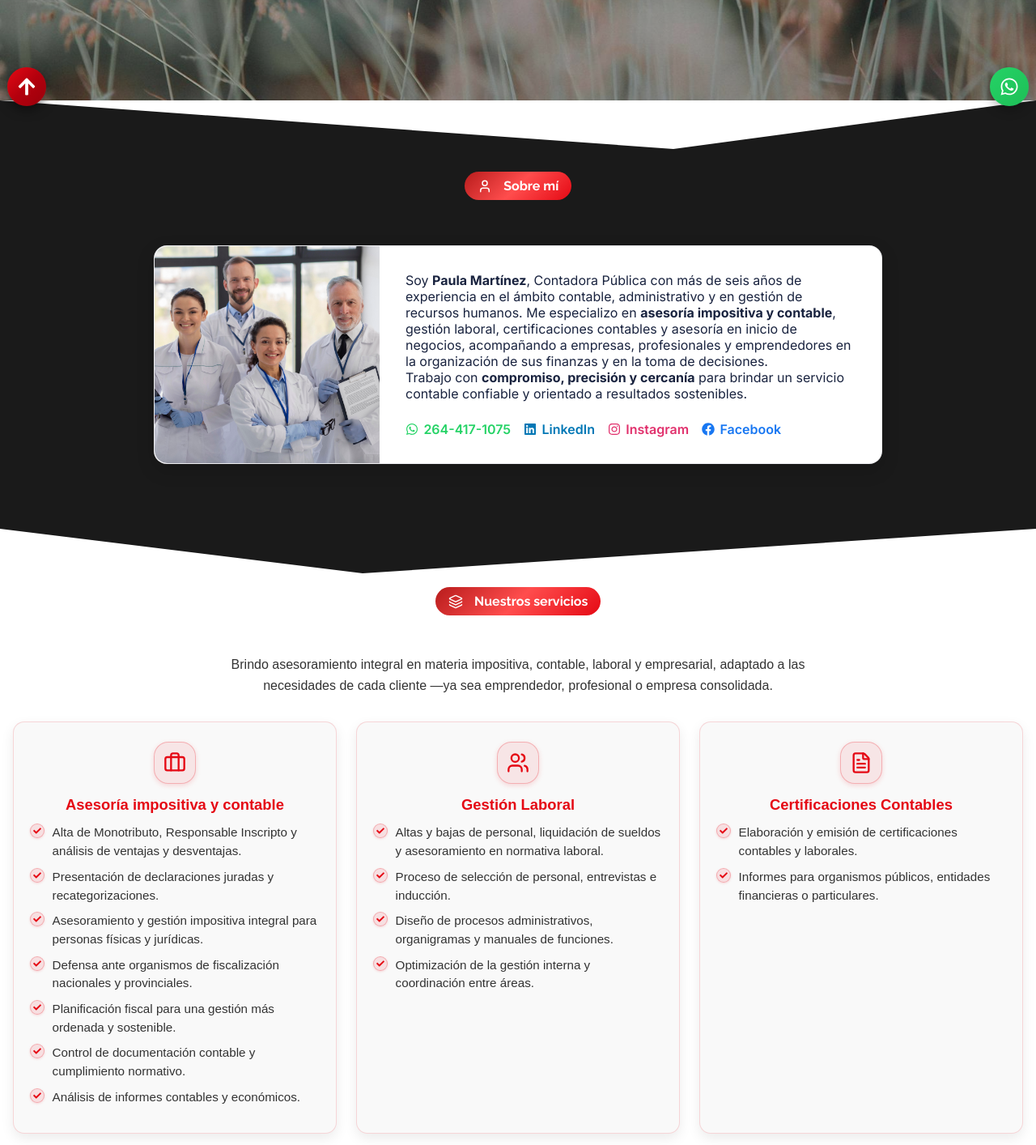
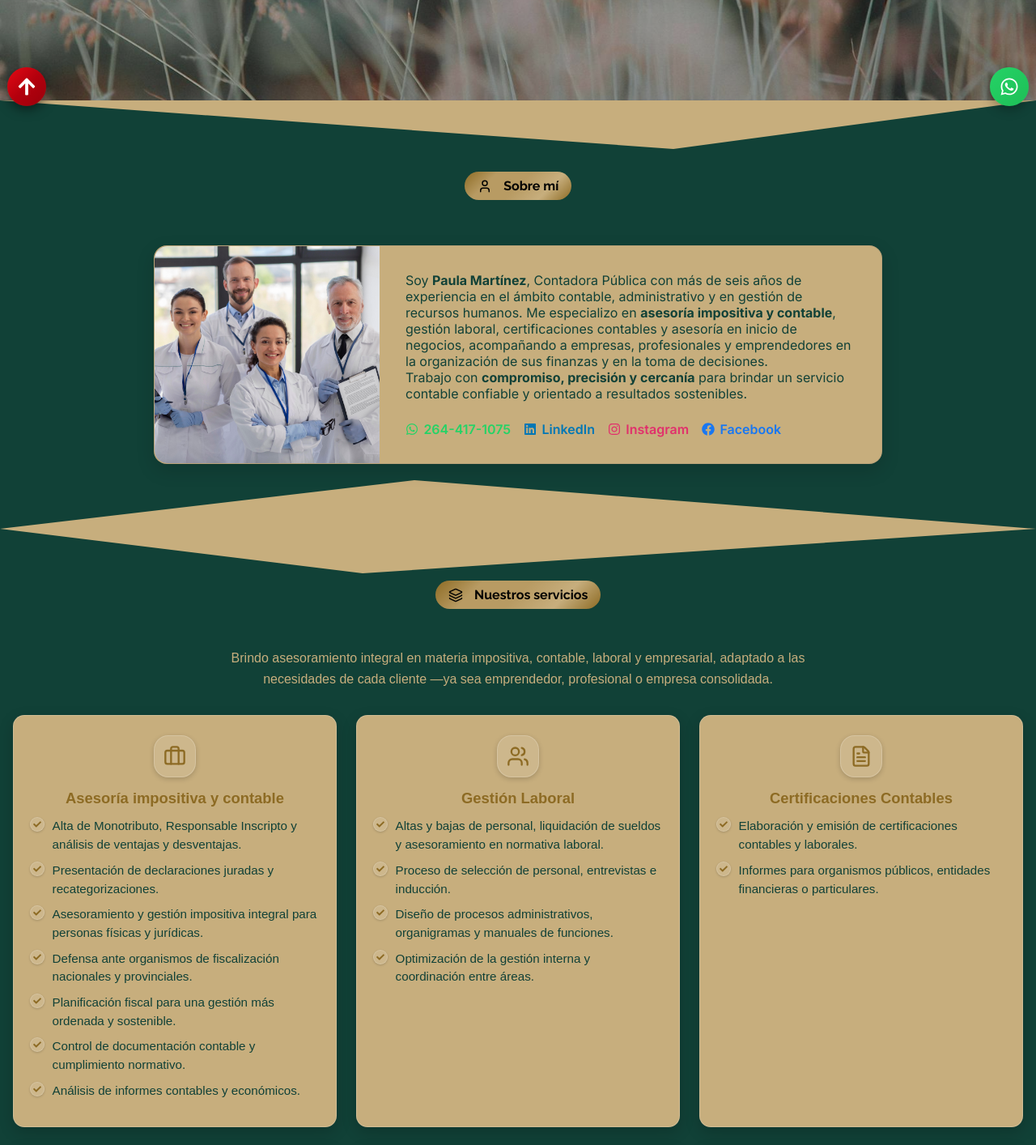
Before and after one commit to franco-barros/Martinez, a Next.js app: page / in a window 1280 px wide. Shown: the part 660-2074 px from the top of the page at 81% size. Built offline with nearby package versions, Linux system fonts and the light colour scheme.

Commit message:
Chance colors

```diff
--- a/src/styles/about/AboutUs.module.css
+++ b/src/styles/about/AboutUs.module.css
@@ -1,8 +1,8 @@
 .aboutSection {
-  --primary-red: #ffffff;
-  --dark-bg: #1a1a1a;
-  --text-dark: #19233f;
-  --text-light: #b81c1c;
+  --primary-light: #c7ae7d; /* reemplazo de blanco/rojo */
+  --dark-bg: #114137; /* nuevo fondo */
+  --text-dark: #000;
+  --text-light: #c7ae7d; /* acento */
   --card-shadow: rgba(0, 0, 0, 0.15);
   position: relative;
   padding: 5rem 1rem;
@@ -14,6 +14,20 @@
   overflow: hidden;
 }
 
+.aboutSection::after {
+  content: "";
+  position: absolute;
+  bottom: 0;
+  left: 0;
+  width: 100%;
+  height: 60px;
+  background-color: #c7ae7d;
+  clip-path: polygon(0 100%, 40% 0%, 100% 100%);
+
+  z-index: 1;
+  pointer-events: none;
+}
+
 .aboutSection::before {
   content: "";
   position: absolute;
@@ -21,7 +35,7 @@
   left: 0;
   width: 100%;
   height: 60px;
-  background-color: #ffffff;
+  background-color: #c7ae7d; /* antes blanco */
   clip-path: polygon(0 0, 65% 100%, 100% 0);
   z-index: 1;
   pointer-events: none;
@@ -40,20 +54,32 @@
   align-items: center;
   justify-content: center;
   gap: 0.5rem;
-  background: linear-gradient(135deg, #b81c1c 0%, #ff4d4d 50%, #e50914 100%);
+
+  /* 🎨 Degradado dorado limpio y válido */
+  background: linear-gradient(
+    135deg,
+    #8d6b24 0%,
+    #b89b63 25%,
+    #b89b63 50%,
+    #c7ae7d 75%,
+    #8d6b24 100%
+  );
+
   border-radius: 9999px;
   padding: 0.5rem 1rem;
   font-size: 1rem;
   font-family: var(--font-raleway);
   font-weight: 700;
-  color: var(--primary-red, #ffffff);
+
+  /* Texto negro como pediste */
+
   margin: 0 auto 1rem;
   z-index: 2;
   position: relative;
 }
 
 .descriptionCard {
-  background-color: #ffffff;
+  background-color: #c7ae7d;
   border-radius: 16px;
   border: 1px solid rgba(25, 35, 63, 0.08);
   box-shadow: 0 8px 22px var(--card-shadow);
@@ -87,6 +113,13 @@
   padding: 2rem;
 }
 
+/* textos dentro de la tarjeta */
+.textWrapper p,
+.textWrapper h2,
+.textWrapper h3 {
+  color: #114137;
+}
+
 .textWrapper {
   margin-bottom: 1.5rem;
 }
@@ -104,8 +137,16 @@
   font-weight: 600;
   text-decoration: none;
   transition: color 0.2s ease;
+  color: #114137;
 }
 
+.socialLinks a:hover {
+  color: #19233f;
+}
+
+/* --------------------------
+   📱 RESPONSIVE — intacto
+--------------------------- */
 @media (max-width: 768px) {
   .descriptionCard {
     flex-direction: column;
--- a/src/styles/contactme/ContactMe.module.css
+++ b/src/styles/contactme/ContactMe.module.css
@@ -1,8 +1,8 @@
 .contactSection {
   position: relative;
   padding: 4rem 1.5rem;
-  background-color: var(--dark-bg, #1a1a1a);
-  color: var(--text-light, #fff);
+  background-color: #114137; /* fondo verde */
+  color: #c7ae7d; /* dorado claro */
   text-align: center;
 }
 
@@ -13,12 +13,13 @@
   left: 0;
   width: 100%;
   height: 60px;
-  background-color: #ffffff;
+  background-color: #c7ae7d; /* dorado claro */
   clip-path: polygon(0 0%, 65% 101%, 100% 0%);
   z-index: 0;
   pointer-events: none;
 }
 
+/* BADGE */
 .badgeWrapper {
   display: flex;
   justify-content: center;
@@ -31,21 +32,29 @@
   align-items: center;
   justify-content: center;
   gap: 0.5rem;
-  background: linear-gradient(135deg, #b81c1c 0%, #ff4d4d 50%, #e50914 100%);
+
+  background: linear-gradient(
+    135deg,
+    #8d6b24 0%,
+    #b89b63 35%,
+    #c7ae7d 60%,
+    #8d6b24 100%
+  );
+
   border-radius: 9999px;
   padding: 0.5rem 1rem;
   font-size: 1rem;
   font-family: var(--font-raleway);
   font-weight: 700;
-  color: var(--primary-red, #ffffff);
   margin: 0 auto 1rem;
   margin-top: 0.5rem;
 }
 
+/* TITLES */
 .heading {
   font-size: 2.5rem;
   font-family: var(--font-raleway);
-  color: var(--primary-red, #ffffff);
+  color: #c7ae7d;
   margin-bottom: 0.5rem;
   text-align: center;
   font-weight: 700;
@@ -55,11 +64,12 @@
   font-size: 1.1rem;
   font-family: var(--font-inter);
   font-weight: 400;
-  color: var(--text-dark, #d9d9d9);
+  color: #e5d8b8;
   margin-bottom: 2.5rem;
   text-align: center;
 }
 
+/* CONTACT WRAPPER */
 .contactWrapper {
   display: flex;
   gap: 3rem;
@@ -70,12 +80,13 @@
   text-align: left;
 }
 
+/* CARD */
 .card {
-  background-color: var(--dark-bg, #222222);
+  background-color: #c7ae7d;
   border-radius: 12px;
   box-shadow: 0 4px 12px rgba(0, 0, 0, 0.45);
   padding: 2rem;
-  color: var(--text-light, #ffffff);
+  color: #114137;
   flex: 1;
   display: flex;
   flex-direction: column;
@@ -89,7 +100,7 @@
   font-size: 1.5rem;
   font-family: var(--font-raleway);
   font-weight: 700;
-  color: var(--text-light, #ffffff);
+  color: #8d6b24;
   margin-bottom: 1.5rem;
   display: flex;
   align-items: center;
@@ -98,12 +109,13 @@
 .socialCard .cardTitle {
   justify-content: center;
   text-decoration: underline;
-  text-decoration-color: var(--primary-red, #b81c1c);
+  text-decoration-color: #8d6b24;
   text-underline-offset: 6px;
 }
 
+/* CONTACT INFO */
 .contactInfo {
-  color: var(--text-light, #d9d9d9);
+  color: #114137;
   font-size: 1rem;
   line-height: 1.4;
   display: flex;
@@ -113,7 +125,7 @@
 }
 
 .infoTitle {
-  color: var(--primary-red, #b81c1c);
+  color: #8d6b24;
   font-weight: 700;
   margin-top: 0.8rem;
   margin-bottom: 0.2rem;
@@ -123,6 +135,7 @@
   font-family: var(--font-raleway);
 }
 
+/* FORM */
 .contactForm {
   display: flex;
   flex-direction: column;
@@ -136,9 +149,8 @@
 .textAreaField {
   padding: 0.9rem 1rem;
   border-radius: 8px;
-  border: 1px solid var(--primary-red, #b81c1c);
-  background-color: transparent;
-  color: var(--text-light, #ffffff);
+  border: 1px solid #8d6b24;
+  background-color: rgba(0, 0, 0, 0.05);
   font-size: 1rem;
   font-family: var(--font-inter);
   font-weight: 400;
@@ -147,8 +159,8 @@
 .inputField:focus,
 .textAreaField:focus {
   outline: none;
-  border-color: #ff4d4d;
-  background-color: rgba(184, 28, 28, 0.15);
+  border-color: #b89b63;
+  background-color: rgba(199, 174, 125, 0.2);
 }
 
 .textAreaField {
@@ -156,9 +168,9 @@
   resize: vertical;
 }
 
+/* BUTTON */
 .submitButton {
-  background-color: var(--primary-red, #b81c1c);
-  color: var(--primary-red-bg, #ffffff);
+  background: linear-gradient(135deg, #8d6b24, #c7ae7d);
   font-size: 1.1rem;
   font-family: var(--font-raleway);
   font-weight: 600;
@@ -171,9 +183,10 @@
 }
 
 .submitButton:hover {
-  background-color: #ff4d4d;
+  background: linear-gradient(135deg, #b89b63, #e5d8b8);
 }
 
+/* SOCIAL CARD */
 .socialCardWrapper {
   display: flex;
   justify-content: center;
@@ -181,8 +194,8 @@
 }
 
 .socialCard {
-  background-color: var(--dark-bg, #222222);
-  color: var(--text-light, #ffffff);
+  background-color: #c7ae7d;
+  color: #114137;
   padding: 2rem;
   border-radius: 12px;
   text-align: center;
@@ -195,6 +208,7 @@
   margin-bottom: 1.5rem;
 }
 
+/* SOCIAL BUTTONS */
 .socialButtons {
   display: flex;
   justify-content: center;
@@ -212,20 +226,15 @@
   text-decoration: none;
   font-family: var(--font-raleway);
   font-weight: 700;
-  background: linear-gradient(135deg, #b81c1c, #ff4d4d);
-  color: var(--text-light, #ffffff);
+
+  background: linear-gradient(135deg, #8d6b24, #c7ae7d);
   border: 1px solid transparent;
   transition: transform 0.2s ease, box-shadow 0.3s ease;
 }
 
 .socialButton:hover {
   transform: translateY(-2px);
-  box-shadow: 0 6px 16px rgba(0, 0, 0, 0.45);
-}
-
-.socialButton:focus-visible {
-  outline: 2px solid #ff4d4d;
-  outline-offset: 2px;
+  box-shadow: 0 6px 16px rgba(0, 0, 0, 0.35);
 }
 
 .socialButton svg {
@@ -233,17 +242,16 @@
 }
 
 .instagramButton {
-  background: linear-gradient(45deg, #f58529, #dd2a7b, #8134af, #515bd4);
-  color: #fff;
+  background: linear-gradient(45deg, #b89b63, #c7ae7d);
   border: none;
 }
 
 .facebookButton {
-  background: linear-gradient(45deg, #1877f2, #3b5998);
-  color: #fff;
+  background: linear-gradient(45deg, #8d6b24, #b89b63);
   border: none;
 }
 
+/* RESPONSIVE */
 @media (max-width: 768px) {
   .contactWrapper {
     flex-direction: column;
@@ -269,9 +277,10 @@
   }
 }
 
+/* SPINNER */
 .spinner {
   border: 3px solid rgba(255, 255, 255, 0.3);
-  border-top: 3px solid var(--dark-bg, #1a1a1a);
+  border-top: 3px solid #8d6b24;
   border-radius: 50%;
   width: 18px;
   height: 18px;
--- a/src/styles/practicearea/PracticeAreas.module.css
+++ b/src/styles/practicearea/PracticeAreas.module.css
@@ -1,14 +1,16 @@
 .practiceAreasSection {
   position: relative;
   overflow: hidden;
-  --pa-bg: #ffffff;
-  --pa-text: #111111;
-  --pa-accent-1: #e50914;
-  --pa-accent-2: #b40610;
-  --pa-accent-3: #660000;
-  --pa-accent-soft: rgba(229, 9, 20, 0.08);
-  --pa-accent-border: rgba(229, 9, 20, 0.15);
-  --pa-card-shadow: rgba(0, 0, 0, 0.08);
+
+  /* 🎨 Nueva paleta unificada */
+  --pa-bg: #114137; /* fondo verde oscuro */
+  --pa-text: #000; /* texto negro */
+  --pa-gold-1: #8d6b24; /* dorado fuerte */
+  --pa-gold-2: #b89b63; /* dorado medio */
+  --pa-gold-3: #c7ae7d; /* dorado claro */
+  --pa-soft: rgba(255, 255, 255, 0.1);
+  --pa-soft-border: rgba(255, 255, 255, 0.18);
+  --pa-card-shadow: rgba(0, 0, 0, 0.18);
 
   padding: 2rem 1rem;
   background-color: var(--pa-bg);
@@ -22,8 +24,22 @@
   left: 0;
   width: 100%;
   height: 55px;
-  background-color: #1a1a1a;
+  background-color: var(--pa-gold-3);
   clip-path: polygon(0 0%, 35% 100%, 100% 0%);
+  z-index: 1;
+  pointer-events: none;
+  transform: translateZ(0);
+}
+
+.practiceAreasSection::after {
+  content: "";
+  position: absolute;
+  bottom: 0;
+  left: 0;
+  width: 100%;
+  height: 55px;
+  background-color: var(--pa-gold-3);
+  clip-path: polygon(0 100%, 35% 0%, 100% 100%);
   z-index: 1;
   pointer-events: none;
   transform: translateZ(0);
@@ -43,22 +59,30 @@
   align-items: center;
   justify-content: center;
   gap: 0.5rem;
-  background: linear-gradient(135deg, #b81c1c 0%, #ff4d4d 50%, #e50914 100%);
+
+  background: linear-gradient(
+    135deg,
+    #8d6b24 0%,
+    #b89b63 25%,
+    #b89b63 50%,
+    #c7ae7d 75%,
+    #8d6b24 100%
+  );
+
   border-radius: 9999px;
   padding: 0.5rem 1rem;
   font-size: 1rem;
   font-family: var(--font-raleway);
   font-weight: 700;
-  color: #fff;
   margin: 0 auto 1rem;
-  margin-top: 0.5rem;
 }
 
+/* --- Descripción --- */
 .description {
   text-align: center;
   max-width: 720px;
   margin: 0 auto 2rem;
-  color: #333;
+  color: var(--pa-gold-3);
   line-height: 1.6;
   font-size: 1rem;
 }
@@ -89,11 +113,11 @@
 }
 
 .areaCard {
-  background: #f9f9f9;
+  background: var(--pa-gold-3);
   border-radius: 14px;
-  border: 1px solid var(--pa-accent-border);
+  border: 1px solid var(--pa-soft-border);
   padding: 1.5rem 1.25rem;
-  box-shadow: 0 6px 16px var(--pa-card-shadow);
+  box-shadow: 0 6px 18px var(--pa-card-shadow);
   transition: transform 0.18s ease, box-shadow 0.18s ease;
   position: relative;
   z-index: 2;
@@ -102,7 +126,7 @@
 
 .areaCard:hover {
   transform: translateY(-4px);
-  box-shadow: 0 8px 22px rgba(229, 9, 20, 0.25);
+  box-shadow: 0 8px 22px rgba(0, 0, 0, 0.28);
 }
 
 /* --- Icono superior --- */
@@ -112,17 +136,17 @@
   justify-content: center;
   width: 52px;
   height: 52px;
-  background-color: var(--pa-accent-soft);
+  background-color: rgba(255, 255, 255, 0.12);
   border-radius: 18px;
   margin: 0 auto 0.9rem;
-  border: 1px solid rgba(229, 9, 20, 0.25);
-  color: var(--pa-accent-1);
-  box-shadow: 0 2px 6px rgba(229, 9, 20, 0.15);
+  border: 1px solid var(--pa-soft-border);
+  color: var(--pa-gold-1);
+  box-shadow: 0 2px 6px rgba(0, 0, 0, 0.18);
 }
 
 /* --- Título --- */
 .areaCard h4 {
-  color: var(--pa-accent-1);
+  color: var(--pa-gold-1);
   font-weight: 700;
   margin-bottom: 0.8rem;
   font-size: 1.15rem;
@@ -143,10 +167,10 @@
   margin-bottom: 0.55rem;
   font-size: 0.95rem;
   line-height: 1.5;
-  color: #333;
+  color: #114137; /* buen contraste */
 }
 
-/* ✅ Esfera con el check */
+/* Check */
 .checkCircle {
   flex-shrink: 0;
   display: inline-flex;
@@ -155,13 +179,13 @@
   width: 18px;
   height: 18px;
   border-radius: 50%;
-  background-color: rgba(229, 9, 20, 0.1);
-  color: var(--pa-accent-1);
-  border: 1px solid rgba(229, 9, 20, 0.25);
-  box-shadow: 0 1px 3px rgba(229, 9, 20, 0.15);
+  background-color: rgba(255, 255, 255, 0.12);
+  color: var(--pa-gold-1);
+  border: 1px solid var(--pa-soft-border);
+  box-shadow: 0 1px 3px rgba(0, 0, 0, 0.18);
 }
 
-/* --- Responsividad --- */
+/* Responsivo */
 @media (max-width: 768px) {
   .practiceAreasSection::before {
     height: 40px;
```
